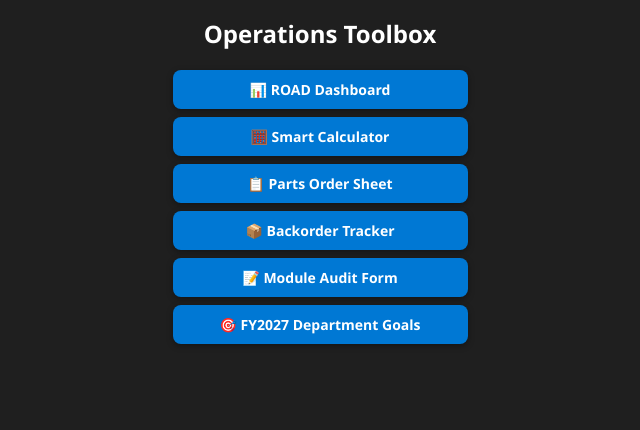
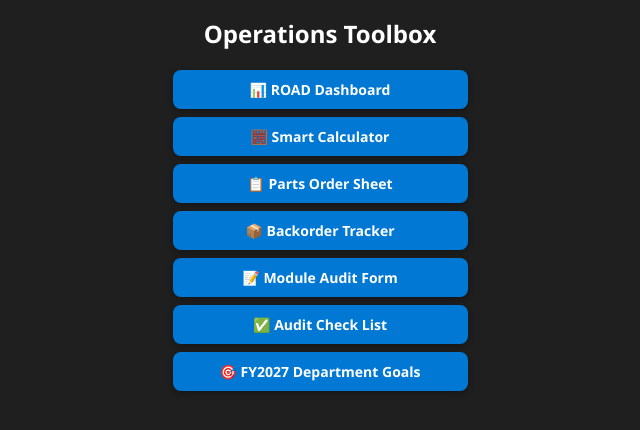
Before and after one commit to KyleS133/ROAD-PowerUp, a plain HTML site: page index.html in a window 1280 px wide. Shown: the part 98-528 px from the top of the page, without its empty margins (320-960 px from the left). Drawn offline with Linux system fonts and the light colour scheme; a script that the page names is missing.

Commit message:
Format HTML for better readability

```diff
--- a/index.html
+++ b/index.html
@@ -1,16 +1,18 @@
+
 <!DOCTYPE html>
 <html lang="en">
 
 <head>
 
-<meta charset="UTF-8">
-<meta name="viewport" content="width=device-width, initial-scale=1.0">
+    <meta charset="UTF-8">
+    <meta name="viewport"
+          content="width=device-width, initial-scale=1.0">
 
-<title>Refurbishment Operations Toolbox</title>
+    <title>Refurbishment Operations Toolbox</title>
 
-<script src="https://p.trellocdn.com/power-up.min.js"></script>
+    <script src="https://p.trellocdn.com/power-up.min.js"></script>
 
-<link rel="stylesheet" href="styles.css">
+    <link rel="stylesheet" href="styles.css">
 
 </head>
 
@@ -18,12 +20,15 @@
 
 <div class="container">
 
-    <img src="Logo.jpg" alt="Nova-Tech Engineering" class="logo">
+    <img src="Logo.jpg"
+         alt="Nova-Tech Engineering"
+         class="logo">
 
     <h1>REFURBISHMENT</h1>
 
     <h2>Operations Toolbox</h2>
 
+    <!-- ROAD Dashboard -->
     <a class="button"
        href="https://app.powerbi.com/groups/me/reports/0921b335-11d2-4e82-bfeb-b53cd5991717/99b4ca4e00a6cb4e873d?experience=power-bi"
        target="_blank"
@@ -33,6 +38,7 @@
 
     </a>
 
+    <!-- Smart Calculator -->
     <a class="button"
        href="https://appcentral-my.sharepoint.com/:x:/g/personal/kyles_nteglobal_com/IQC1pGF1DnbFT5PXoLRUtDehAfAL_DozDG9NS-FMdAinKW4?e=WiDdxn"
        target="_blank"
@@ -42,6 +48,7 @@
 
     </a>
 
+    <!-- Parts Order Sheet -->
     <a class="button"
        href="https://appcentral.sharepoint.com/:x:/s/Refurbishing/IQDTrKoqq8I_Rqk7FMoParETAcIlw27uRK8oiXlkb8gU8Q8?e=ZEsSRI"
        target="_blank"
@@ -51,6 +58,7 @@
 
     </a>
 
+    <!-- Backorder Tracker -->
     <a class="button"
        href="https://appcentral.sharepoint.com/:x:/s/Refurbishing/IQAPdD3xXnMCQY5UNjXf4knNAX1c3dN56IyXRTs7yVuemKc?e=bMSbKG"
        target="_blank"
@@ -60,6 +68,7 @@
 
     </a>
 
+    <!-- Module Audit Form -->
     <a class="button"
        href="https://forms.cloud.microsoft/Pages/ShareFormPage.aspx?id=Pb4zpKBbc0ihc6cq7nwiXQtazAVpvcxNhX-k2AwsR-BUNU04RU5LNFlLVE5LTDQ2MFU3Vk1JWVJVRCQlQCN0PWcu&sharetoken=o70prgKpG8MgPy0q98IQ"
        target="_blank"
@@ -69,6 +78,17 @@
 
     </a>
 
+    <!-- Audit Check List - NEW -->
+    <a class="button"
+       href="https://appcentral-my.sharepoint.com/:x:/g/personal/kyles_nteglobal_com/IQCLSE-m6xYGSJaShLKd90AzAW3utfiN3y-46J4x-Q_iEHE?e=MzPLrw"
+       target="_blank"
+       rel="noopener">
+
+        ✅ Audit Check List
+
+    </a>
+
+    <!-- FY2027 Department Goals -->
     <a class="button"
        href="https://appcentral-my.sharepoint.com/:w:/g/personal/kyles_nteglobal_com/IQD5ugttWEpVR5ExV0A03n5RAXEjb4eaLnzys8f4bkd6f_Q?e=BXa1bS"
        target="_blank"
@@ -85,3 +105,8 @@
 </body>
 
 </html>
+
+
+</body>
+
+</html>
```
